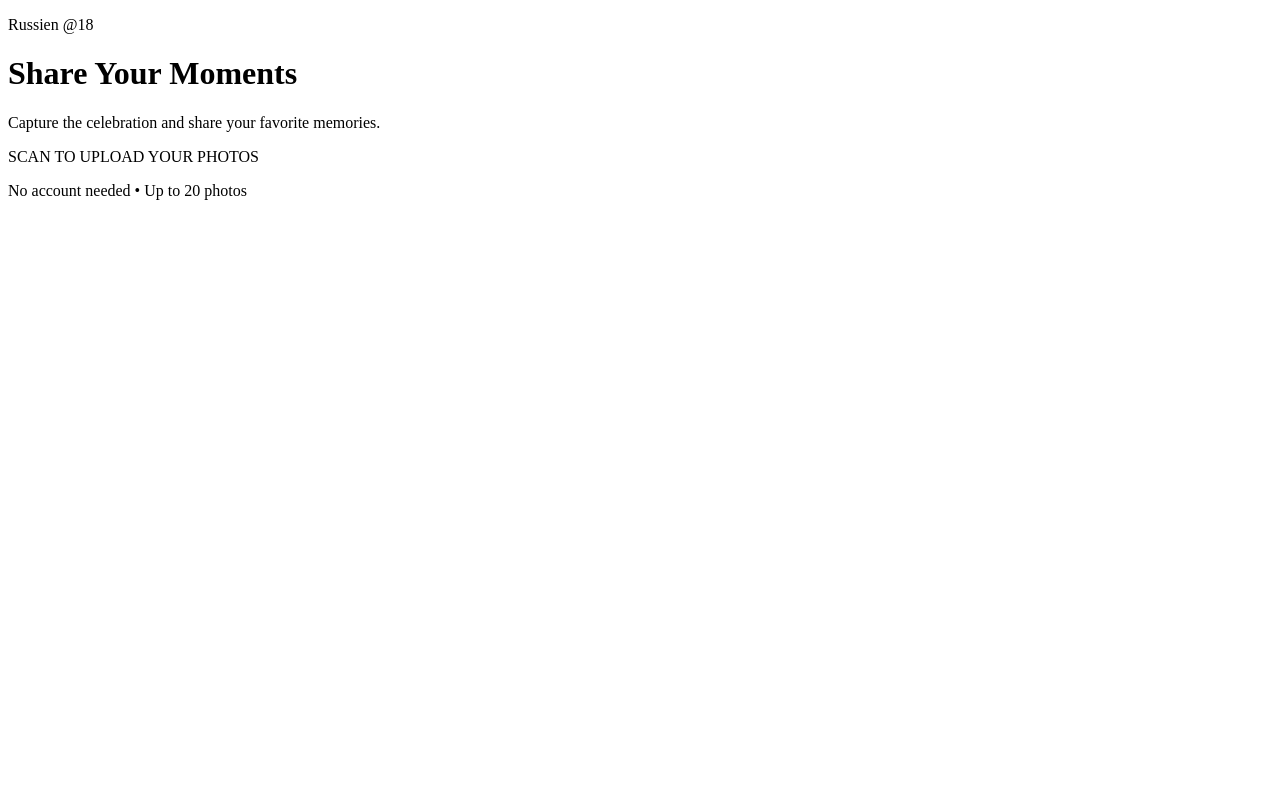
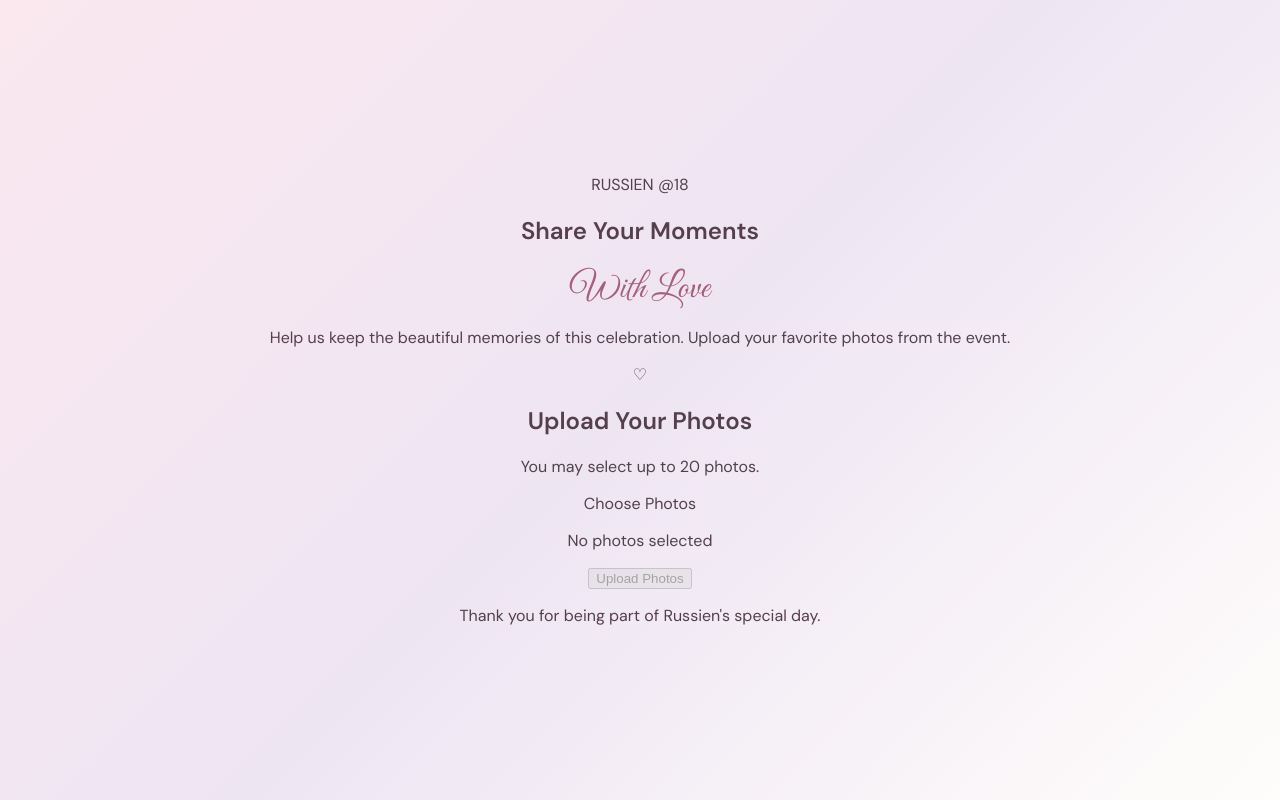
Before and after one commit to ktnrg17/RUSSIEN-18-PHOTOS, a plain HTML site: page upload.html in a window 1280 px wide. Drawn offline with Linux system fonts and the light colour scheme.

Commit message:
Update upload.html

```diff
--- a/upload.html
+++ b/upload.html
@@ -4,59 +4,133 @@
 <head>
     <meta charset="UTF-8">
 
-    <meta
-        name="viewport"
-        content="width=device-width, initial-scale=1.0"
-    >
+    <meta name="viewport" content="width=device-width, initial-scale=1.0">
 
-    <title>Russien @18 — Share Your Moments</title>
+    <meta name="theme-color" content="#fbe8ef">
+
+    <title>Russien @18 | Photo Upload</title>
 
     <!-- GOOGLE FONTS -->
     <link rel="preconnect" href="https://fonts.googleapis.com">
     <link rel="preconnect" href="https://fonts.gstatic.com" crossorigin>
 
     <link
-        href="https://fonts.googleapis.com/css2?family=Cormorant+Garamond:wght@400;500;600&family=DM+Sans:wght@400;500&family=Great+Vibes&display=swap"
+        href="https://fonts.googleapis.com/css2?family=Cormorant+Garamond:wght@400;500;600;700&family=DM+Sans:wght@400;500;600&family=Great+Vibes&display=swap"
         rel="stylesheet"
     >
 
-    <link rel="stylesheet" href="style.css">
+    <!-- IMPORTANT: CSS IS IN ROOT -->
+    <link rel="stylesheet" href="upload.css">
 </head>
 
 <body>
 
-    <main class="qr-page">
+    <main class="upload-page">
 
-        <p class="script-title">
-            Russien @18
+        <section class="upload-card">
+
+            <p class="small-title">
+                RUSSIEN @18
             </p>
 
             <h1>
                 Share Your Moments
             </h1>
 
-        <p class="subtitle">
-            Capture the celebration and share your favorite memories.
+            <p class="script-title">
+                With Love
             </p>
 
-        <!-- QR CODE -->
-        <div id="qrcode"></div>
-
-        <p class="scan-text">
-            SCAN TO UPLOAD YOUR PHOTOS
+            <p class="description">
+                Help us keep the beautiful memories of this celebration.
+                Upload your favorite photos from the event.
             </p>
 
-        <p class="small-note">
-            No account needed • Up to 20 photos
+            <div class="upload-box">
+
+                <div class="upload-icon">
+                    ♡
+                </div>
+
+                <h2>
+                    Upload Your Photos
+                </h2>
+
+                <p>
+                    You may select up to 20 photos.
                 </p>
+
+                <input
+                    type="file"
+                    id="photoInput"
+                    accept="image/jpeg,image/png,image/webp,image/heic,image/heif"
+                    multiple
+                    hidden
+                >
+
+                <label
+                    for="photoInput"
+                    class="upload-button"
+                >
+                    Choose Photos
+                </label>
+
+                <p
+                    id="fileCount"
+                    class="file-count"
+                >
+                    No photos selected
+                </p>
+
+            </div>
+
+            <div
+                id="previewContainer"
+                class="preview-container"
+            ></div>
+
+            <button
+                id="uploadButton"
+                class="submit-button"
+                type="button"
+                disabled
+            >
+                Upload Photos
+            </button>
+
+            <div
+                id="progressContainer"
+                class="progress-container"
+                hidden
+            >
+                <div class="progress-bar">
+                    <div
+                        id="progressBar"
+                        class="progress-fill"
+                    ></div>
+                </div>
+
+                <p id="progressText">
+                    Preparing your photos...
+                </p>
+            </div>
+
+            <div
+                id="message"
+                class="message"
+            ></div>
+
+            <p class="footer-note">
+                Thank you for being part of Russien's special day.
+            </p>
+
+        </section>
 
     </main>
 
-
-    <!-- QR CODE LIBRARY -->
-    <script src="https://cdnjs.cloudflare.com/ajax/libs/qrcodejs/1.0.0/qrcode.min.js"></script>
-
-    <script src="script.js"></script>
+    <!-- IMPORTANT: JS IS IN ROOT -->
+    <script src="upload.js"></script>
 
 </body>
+
 </html>
```
Lines whose indentation alone changed are shown as unchanged.
